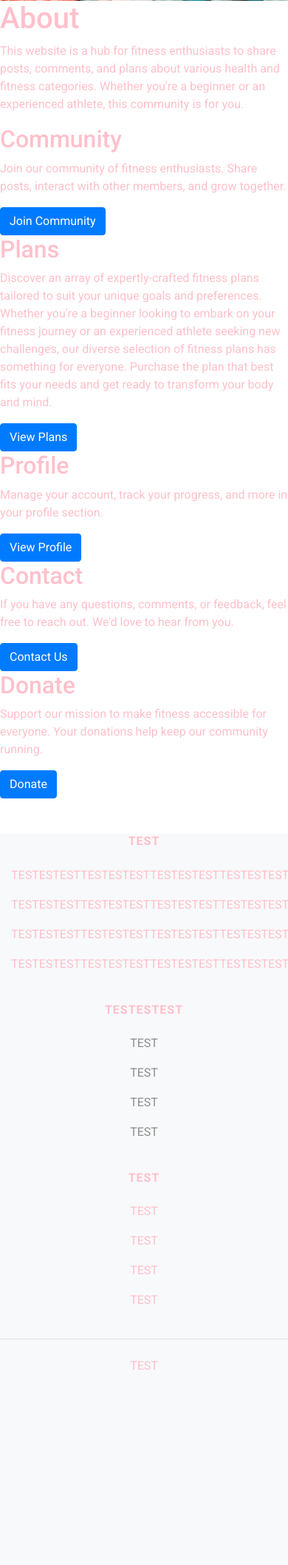
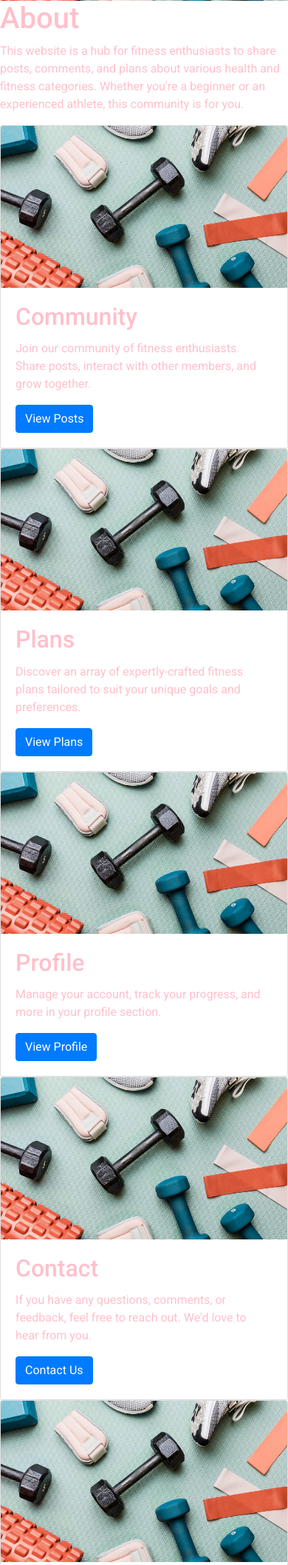
Before and after one commit to Code-Institute-Submissions/alexzanotti-milestone.project.4, a Django app: page / in a window 390 px wide. Shown: the part 274-2389 px from the top of the page at 74% size. Before the commit the page ends 2125 px from the top, so only its background shows below. Run offline with Django 3.2, Linux system fonts and the light colour scheme; tables that the repository leaves empty hold one stand-in row (values such as "Sample post"); some libraries are stand-ins or nearby versions.

Commit message:
added cards to the various sections

```diff
--- a/home/templates/home/index.html
+++ b/home/templates/home/index.html
@@ -17,40 +17,65 @@
 <section id="sections">
     <div class="row">
         <!-- Community section -->
-        <div class="col-sm-3 col-md-6 col-lg-12">
-            <h2>Community</h2>
-            <p>Join our community of fitness enthusiasts. Share posts, interact with other members, and grow together.</p>
-            <a class="btn btn-primary" href="{% url 'community:community' %}" role="button">Join Community</a>
+        <div class="col-sm-12 col-md-6 col-lg-3">
+            <div class="card">
+                <img src="{{ MEDIA_URL }}health.jpeg" class="card-img-top" alt="Community">
+                <div class="card-body">
+                    <h2 class="card-title">Community</h2>
+                    <p class="card-text">Join our community of fitness enthusiasts. Share posts, interact with other members, and grow together.</p>
+                    <a class="btn btn-primary" href="{% url 'community:community' %}" role="button">View Posts</a>
+                </div>
+            </div>
         </div>
 
         <!-- Plans section -->
-        <div class="col-sm-3 col-md-6 col-lg-12">
-            <h2>Plans</h2>
-            <p>Discover an array of expertly-crafted fitness plans tailored to suit your unique goals and preferences. Whether you're a beginner looking to embark on your fitness journey or an experienced athlete seeking new challenges, our diverse selection of fitness plans has something for everyone. Purchase the plan that best fits your needs and get ready to transform your body and mind.</p>
-            <a class="btn btn-primary" href="{% url 'plans:plans' %}" role="button">View Plans</a>
+        <div class="col-sm-12 col-md-6 col-lg-3">
+            <div class="card">
+                <img src="{{ MEDIA_URL }}health.jpeg" class="card-img-top" alt="Plans">
+                <div class="card-body">
+                    <h2 class="card-title">Plans</h2>
+                    <p class="card-text">Discover an array of expertly-crafted fitness plans tailored to suit your unique goals and preferences. </p>
+                    <a class="btn btn-primary" href="{% url 'plans:plans' %}" role="button">View Plans</a>
+                </div>
+            </div>
         </div>
 
         <!-- Profile section -->
-        <div class="col-sm-3 col-md-6 col-lg-12">
-            <h2>Profile</h2>
-            <p>Manage your account, track your progress, and more in your profile section.</p>
-            <a class="btn btn-primary" href="{% url 'profile' %}" role="button">View Profile</a>
+        <div class="col-sm-12 col-md-6 col-lg-3">
+            <div class="card">
+                <img src="{{ MEDIA_URL }}health.jpeg" class="card-img-top" alt="Profile">
+                <div class="card-body">
+                    <h2 class="card-title">Profile</h2>
+                    <p class="card-text">Manage your account, track your progress, and more in your profile section.</p>
+                    <a class="btn btn-primary" href="{% url 'profile' %}" role="button">View Profile</a>
+                </div>
+            </div>
         </div>
 
         <!-- Contact section -->
-        <div class="col-sm-3 col-md-6 col-lg-12">
-            <h2>Contact</h2>
-            <p>If you have any questions, comments, or feedback, feel free to reach out. We'd love to hear from you.</p>
-            <a class="btn btn-primary" href="{% url 'contact' %}" role="button">Contact Us</a>
+        <div class="col-sm-12 col-md-6 col-lg-3">
+            <div class="card">
+                <img src="{{ MEDIA_URL }}health.jpeg" class="card-img-top" alt="Contact">
+                <div class="card-body">
+                    <h2 class="card-title">Contact</h2>
+                    <p class="card-text">If you have any questions, comments, or feedback, feel free to reach out. We'd love to hear from you.</p>
+                    <a class="btn btn-primary" href="{% url 'contact' %}" role="button">Contact Us</a>
+                </div>
+            </div>
         </div>
 
         <!-- Donate section -->
-        <div class="col-sm-3 col-md-6 col-lg-12">
-            <h2>Donate</h2>
-            <p>Support our mission to make fitness accessible for everyone. Your donations help keep our community running.</p>
-            <a class="btn btn-primary" href="{% url 'donate' %}" role="button">Donate</a>
+        <div class="col-sm-12 col-md-6 col-lg-3">
+            <div class="card">
+                <img src="{{ MEDIA_URL }}health.jpeg" class="card-img-top" alt="Donate">
+                <div class="card-body">
+                    <h2 class="card-title">Donate</h2>
+                    <p class="card-text">Support our mission to make fitness accessible for everyone. Your donations help keep our community running.</p>
+                    <a class="btn btn-primary" href="{% url 'donate' %}" role="button">Donate</a>
+                </div>
+            </div>
         </div>
     </div>
 </section>
 
-{% endblock %}
+        {% endblock %}
```
